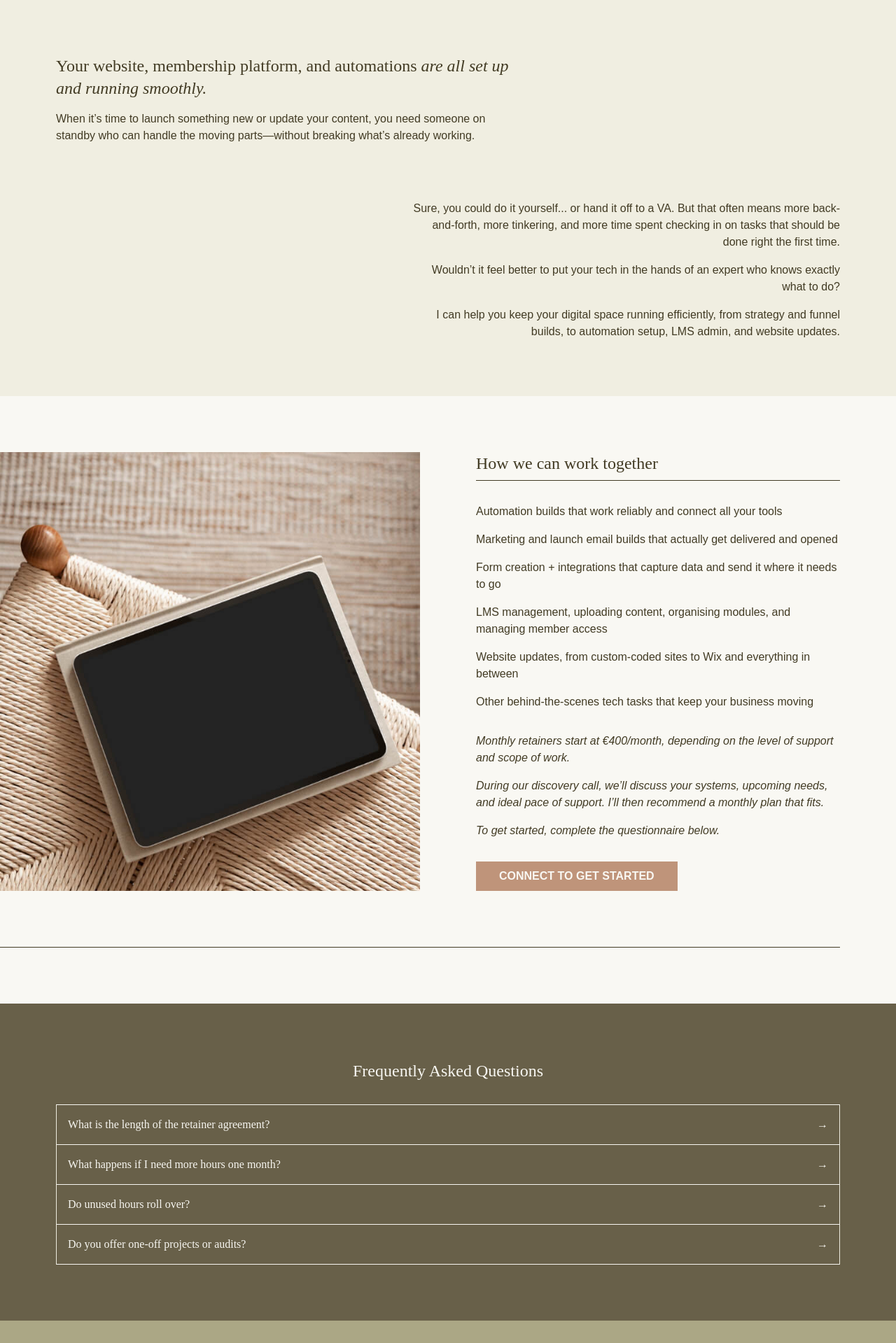
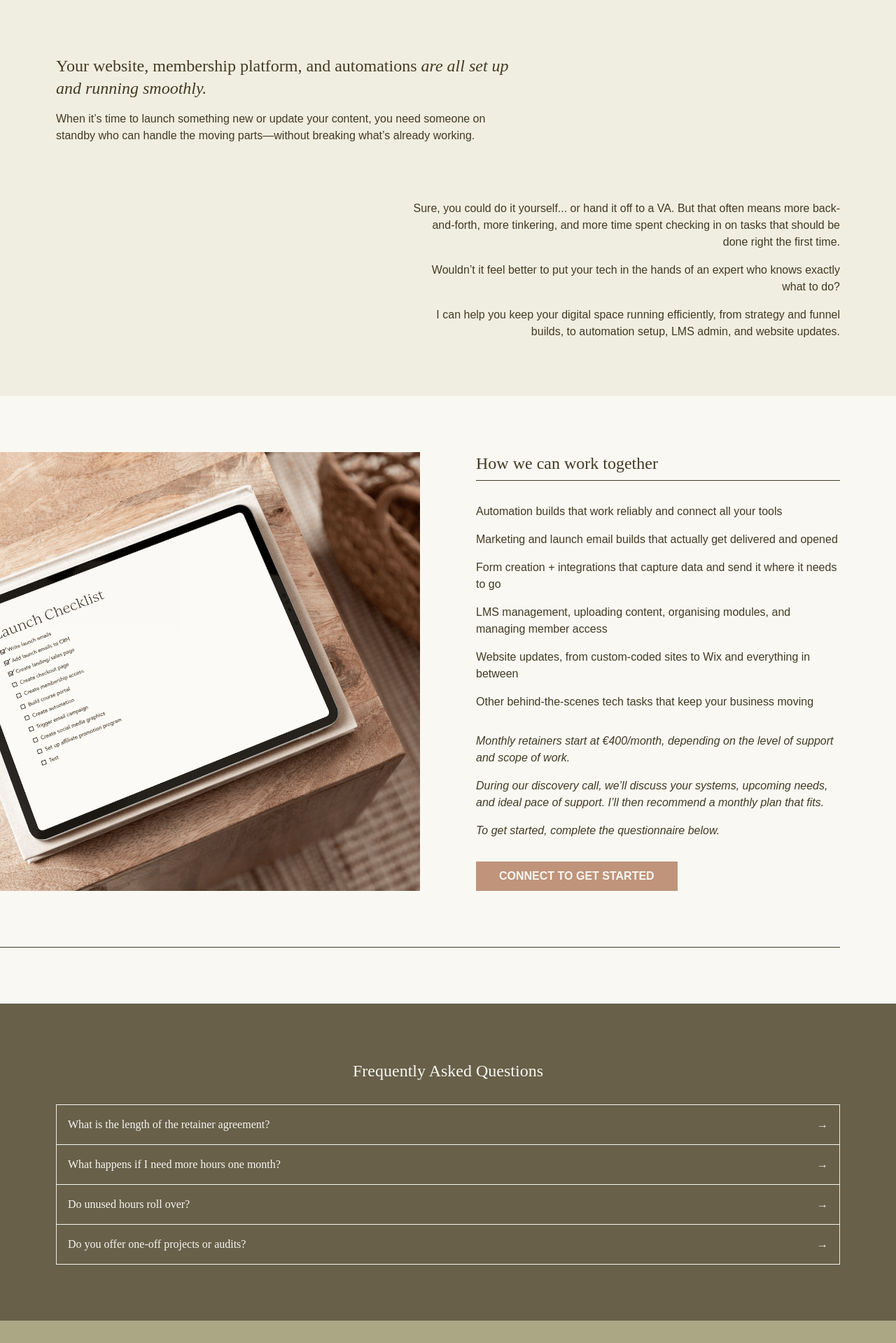
Before and after one commit to brittwoodard/brittanywoodard, a Jekyll site: the page built from website-systems-retainer.html, in a window 1280 px wide. Shown: the part 902-2821 px from the top of the page at 70% size. Built offline with Jekyll 4.4.1, drawn with Linux system fonts in a browser that asks for light colours; some web fonts are replaced.

Commit message:
added mockups

```diff
--- a/website-systems-retainer.html
+++ b/website-systems-retainer.html
@@ -14,7 +14,7 @@ desires:
     <p>Wouldn’t it feel better to put your tech in the hands of an expert who knows exactly what to do?</p>
     <p>I can help you keep your digital space running efficiently, from strategy and funnel builds, to automation setup, LMS admin, and website updates.</p>
 includes:
-  featured_image: /uploads/brittanywoodard-6.jpg
+  featured_image: /uploads/brittanywoodard-16.png
   image_focus: 50% 65%
   heading_html: How we can work together
   description_html: |
```
Also changed, not shown: uploads/brittanywoodard-16.png (added).
